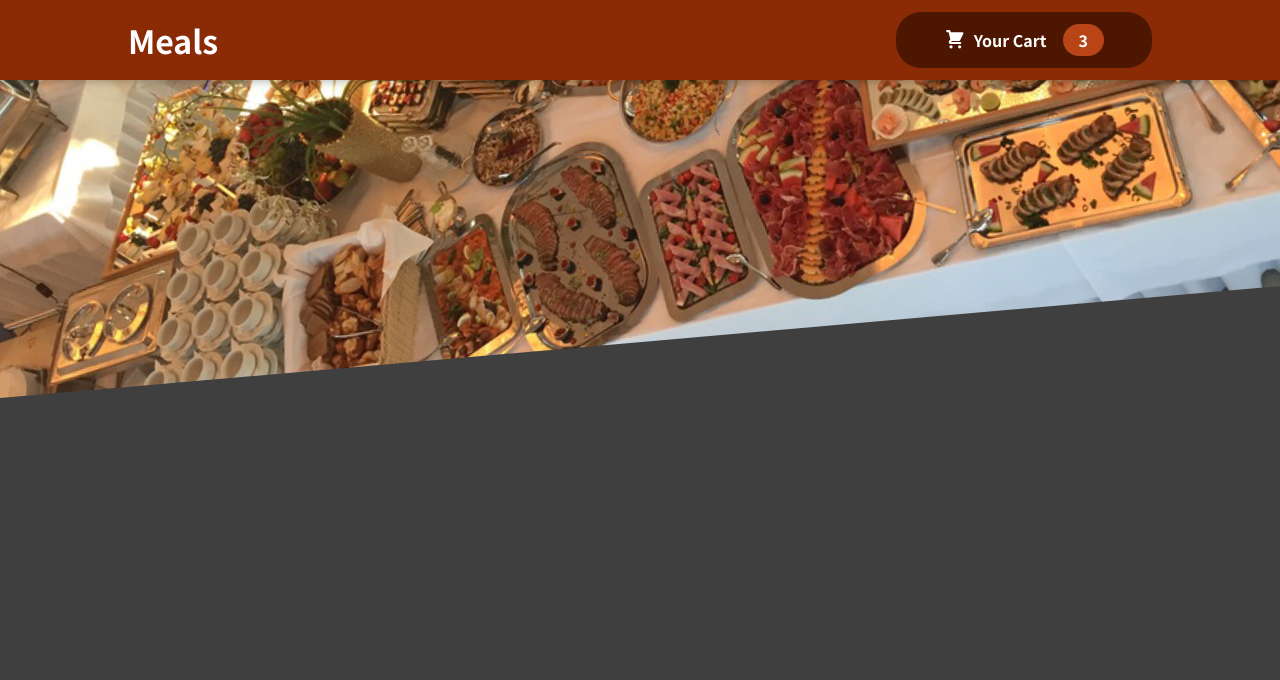
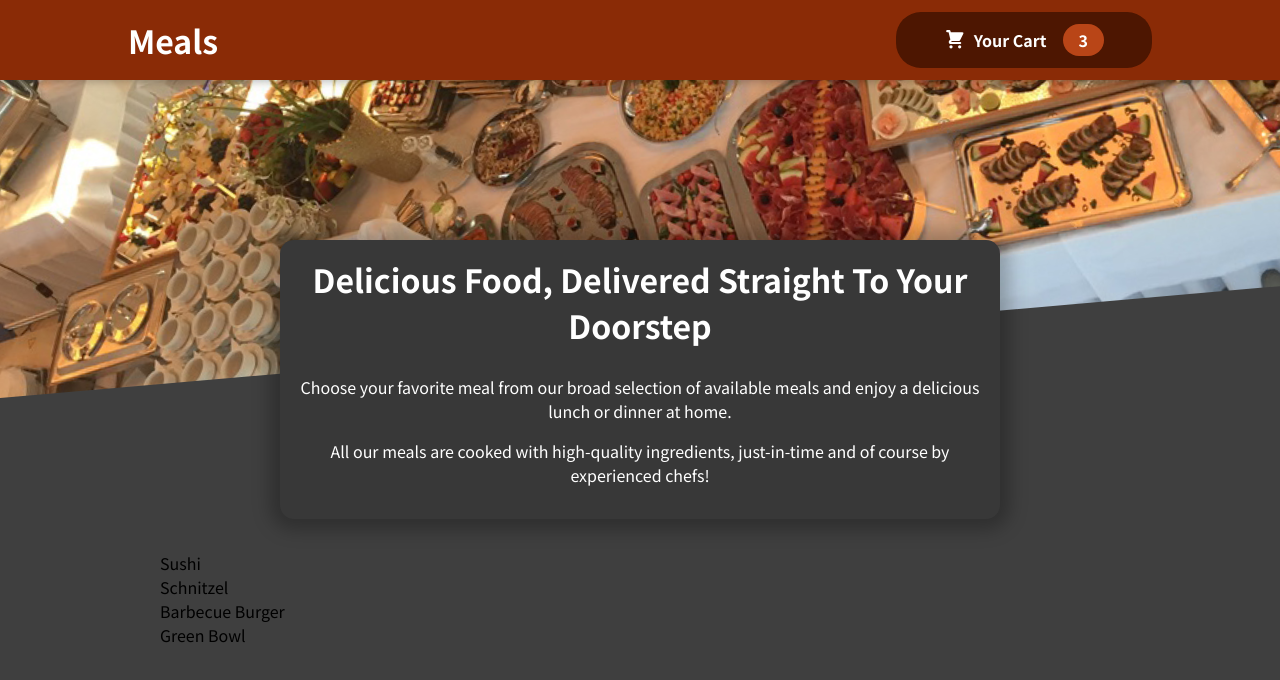
Before and after one commit to JosiahMiranda/food-ordering-app, a React (Create React App) app: page / in a window 1280 px wide. Shown: the top 680 px of the page. Built offline with nearby package versions, Linux system fonts and the light colour scheme.

Commit message:
Added Meal main card and list of dummy meal data

```diff
--- a/src/App.js
+++ b/src/App.js
@@ -1,9 +1,13 @@
 import Header from "./components/Layout/Header";
+import Meals from "./components/Meals/Meals";
 
 function App() {
   return (
     <>
       <Header />
+      <main>
+        <Meals />
+      </main>
     </>
   );
 }
--- /dev/null
+++ b/src/components/Meals/AvailableMeals.js
@@ -0,0 +1,43 @@
+import styles from "./AvailableMeals.module.css";
+
+const DUMMY_MEALS = [
+    {
+        id: 'm1',
+        name: 'Sushi',
+        description: 'Finest fish and veggies',
+        price: 22.99,
+    },
+    {
+        id: 'm2',
+        name: 'Schnitzel',
+        description: 'A german specialty!',
+        price: 16.5,
+    },
+    {
+        id: 'm3',
+        name: 'Barbecue Burger',
+        description: 'American, raw, meaty',
+        price: 12.99,
+    },
+    {
+        id: 'm4',
+        name: 'Green Bowl',
+        description: 'Healthy...and green...',
+        price: 18.99,
+    },
+];
+
+const AvailableMeals = () => {
+
+    const mealsList = DUMMY_MEALS.map(meal => {
+        return <li>{meal.name}</li>
+    });
+
+    return <section className={styles.meals}>
+        <ul>
+            {mealsList}
+        </ul>
+    </section>
+};
+
+export default AvailableMeals;
--- /dev/null
+++ b/src/components/Meals/AvailableMeals.module.css
@@ -0,0 +1,24 @@
+.meals {
+    max-width: 60rem;
+    width: 90%;
+    margin: 2rem auto;
+    animation: meals-appear 1s ease-out forwards;
+}
+
+.meals ul {
+    list-style: none;
+    margin: 0;
+    padding: 0;
+}
+
+@keyframes meals-appear {
+    from {
+        opacity: 0;
+        transform: translateY(3rem);
+    }
+
+    to {
+        opacity: 1;
+        transform: translateY(0);
+    }
+}
--- /dev/null
+++ b/src/components/Meals/Meals.js
@@ -0,0 +1,12 @@
+import React from "react";
+import AvailableMeals from "./AvailableMeals";
+import MealsSummary from "./MealsSummary";
+
+const Meals = () => {
+    return <>
+        <MealsSummary />
+        <AvailableMeals />
+    </>
+};
+
+export default Meals;
--- /dev/null
+++ b/src/components/Meals/MealsSummary.js
@@ -0,0 +1,18 @@
+import React from "react";
+import styles from "./MealsSummary.module.css";
+
+const MealsSummary = props => {
+    return <section className={styles.summary}>
+        <h2>Delicious Food, Delivered Straight To Your Doorstep</h2>
+        <p>
+            Choose your favorite meal from our broad selection of available meals
+            and enjoy a delicious lunch or dinner at home.
+        </p>
+        <p>
+            All our meals are cooked with high-quality ingredients, just-in-time and
+            of course by experienced chefs!
+        </p>
+    </section>
+};
+
+export default MealsSummary;
--- /dev/null
+++ b/src/components/Meals/MealsSummary.module.css
@@ -0,0 +1,18 @@
+.summary {
+    text-align: center;
+    max-width: 45rem;
+    width: 90%;
+    margin: auto;
+    margin-top: -10rem;
+    position: relative;
+    background-color: #383838;
+    color: white;
+    border-radius: 14px;
+    padding: 1rem;
+    box-shadow: 0 1px 18px 10px rgba(0, 0, 0, 0.25);
+}
+
+.summary h2 {
+    font-size: 2rem;
+    margin-top: 0;
+}
```
